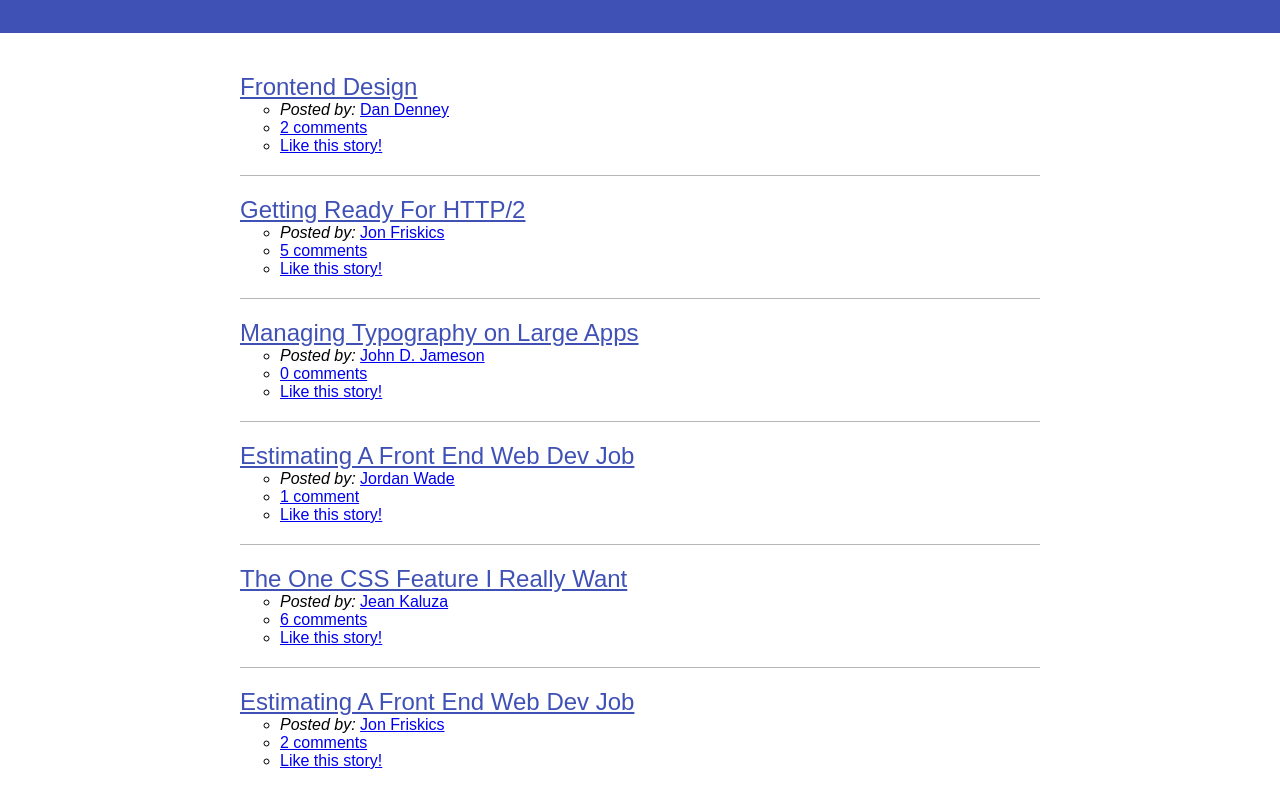
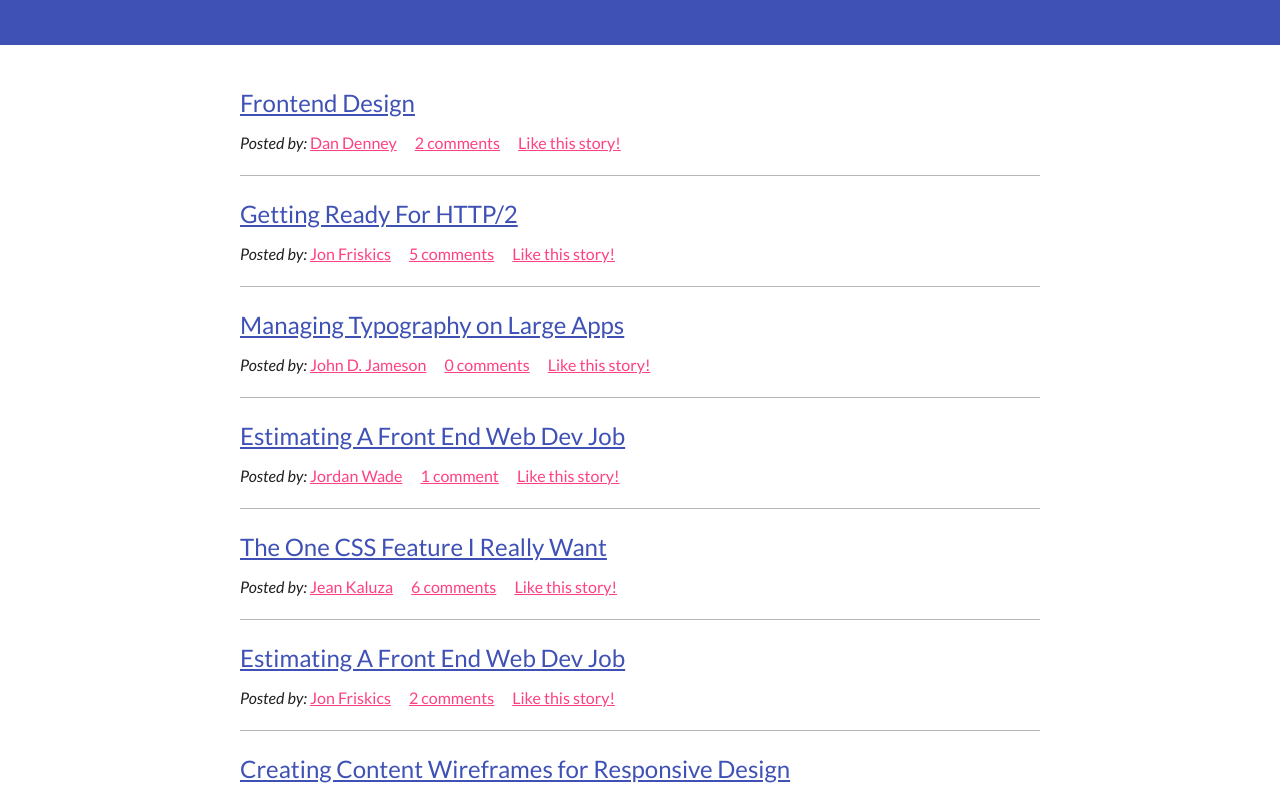
Before and after one commit to Harvnlenny/codeschool-FrontEndNewsScreencast, a plain HTML site: page index.html in a window 1280 px wide. Shown: the part 121-911 px from the top of the page. Drawn offline with Linux system fonts and the light colour scheme.

Commit message:
Style news meta

```diff
--- a/index.html
+++ b/index.html
@@ -3,6 +3,8 @@
   <head>
     <title>Front-end News</title>
     <meta charset='utf-8' />
+    <link rel='stylesheet' href='https://fonts.googleapis.com/css?family=Montserrat:700' />
+    <link rel='stylesheet' href='https://fonts.googleapis.com/css?family=Lato:400,400italic,700' />
     <link rel='stylesheet' href='normalize.css' />
     <link rel='stylesheet' href='main.css' />
   </head>
--- a/main.css
+++ b/main.css
@@ -18,14 +18,17 @@
 -----------------------------------------------*/
 
 body {
-
+  color: #212121;
+  font-family: 'Lato', sans-serif;
+  font-size: 16px;
+  line-height: 1.5;
 }
 
 h1, h2, h3, h4, h5, h6 {
 
 }
 
-ol {
+ol, ul {
   margin: 0;
   padding: 0;
   list-style-type: none;
@@ -36,7 +39,13 @@ p {
 }
 
 a {
+  color: #ff4081;
+}
 
+a:active,
+a:hover,
+a:focus {
+  color: #212121;
 }
 
 /*-----------------------------------------------
@@ -73,7 +82,14 @@ a {
 
 .news-link {
   color: #3f51b5;
+  display: block;
   font-size: 24px;
+  margin-bottom: 10px;
+}
+
+.news-meta-item {
+  display: inline;
+  margin-right: 15px;
 }
 
 /*-----------------------------------------------
```
